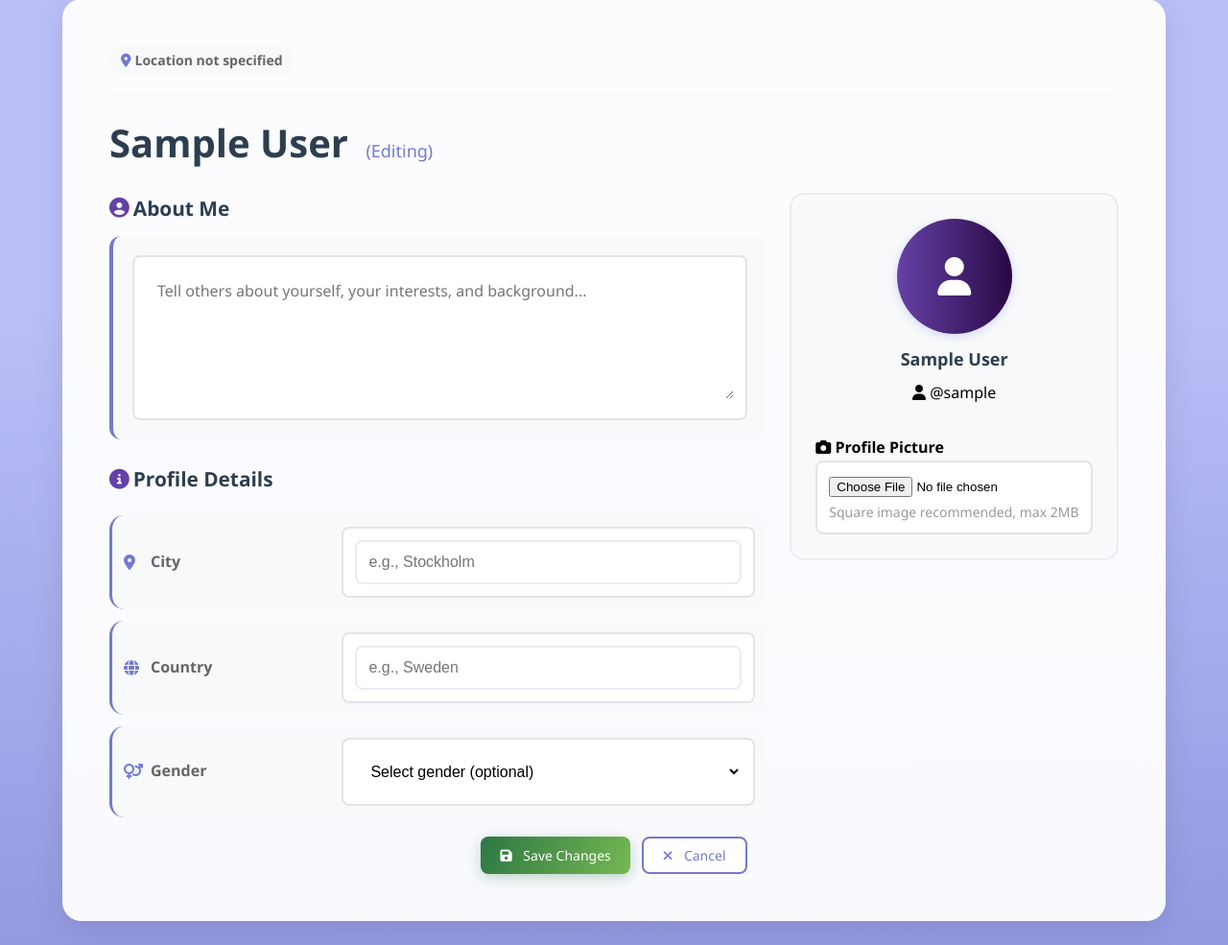
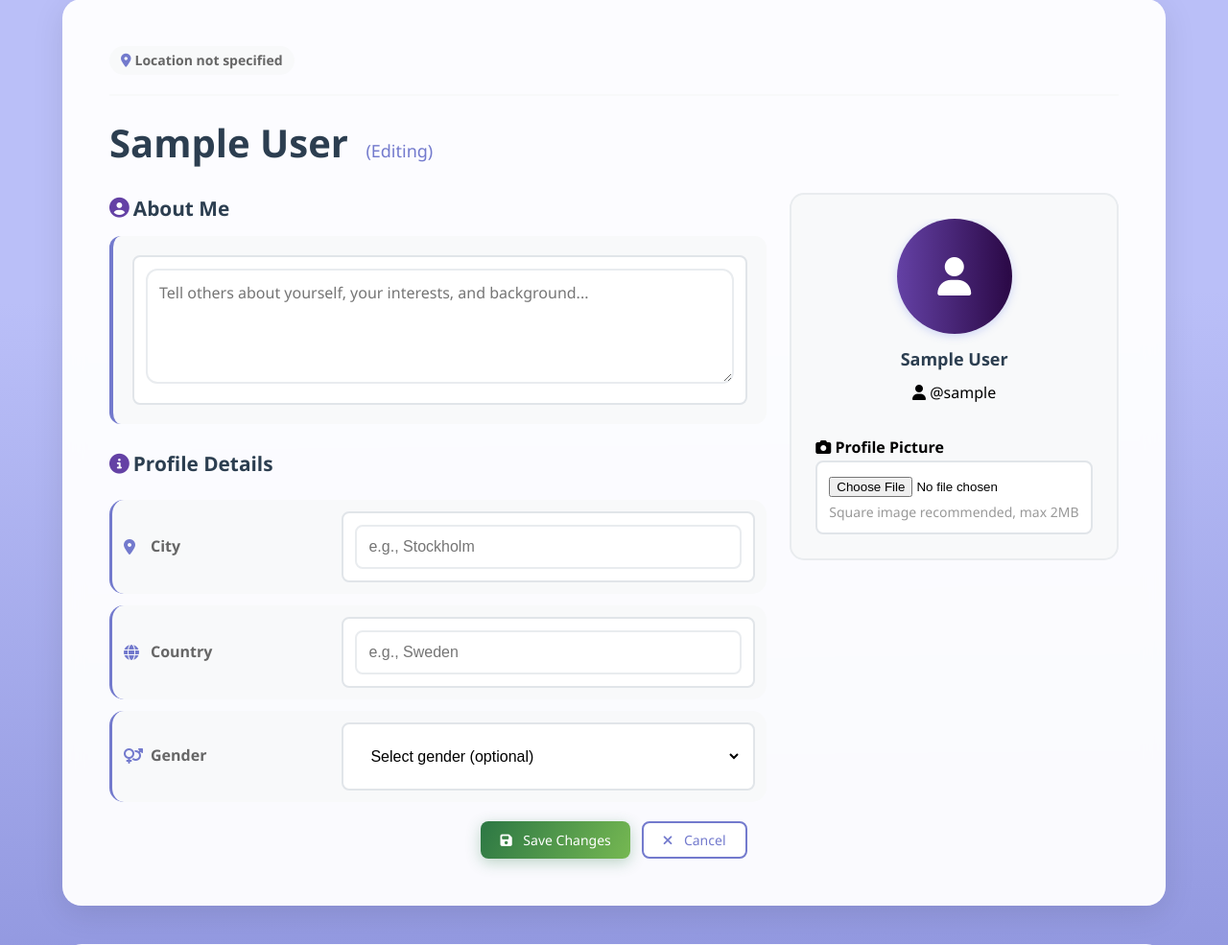
Before and after one commit to krismutalapova/SkillSwap, a Django app: page /profile/edit/ in a window 1280 px wide. Shown: the part 93-1078 px from the top of the page at 96% size. Run offline with Django 4.2, Linux system fonts and the light colour scheme; the visitor is signed in with stand-in values (Sample User, id 1); data comes from the database, SQL or seed files in the repository; data that the repository does not hold is empty.

Commit message:
feat: standardize textarea styling and remove form action borders

```diff
--- a/core/templates/core/components/user_detail_card.html
+++ b/core/templates/core/components/user_detail_card.html
@@ -49,7 +49,7 @@
                 <div class="description-content">
                     {% if is_edit_mode %}
                         <div class="form-field">
-                            <textarea name="bio" rows="5" class="form-textarea" placeholder="Tell others about yourself, your interests, and background...">{{ form.bio.value|default:'' }}</textarea>
+                            <textarea name="bio" cols="40" rows="4" class="form-control" placeholder="Tell others about yourself, your interests, and background..." aria-describedby="id_bio_helptext" id="id_bio">{{ form.bio.value|default:'' }}</textarea>
                             {% if form.bio.errors %}
                                 <div class="field-error">
                                     {% for error in form.bio.errors %}
```
